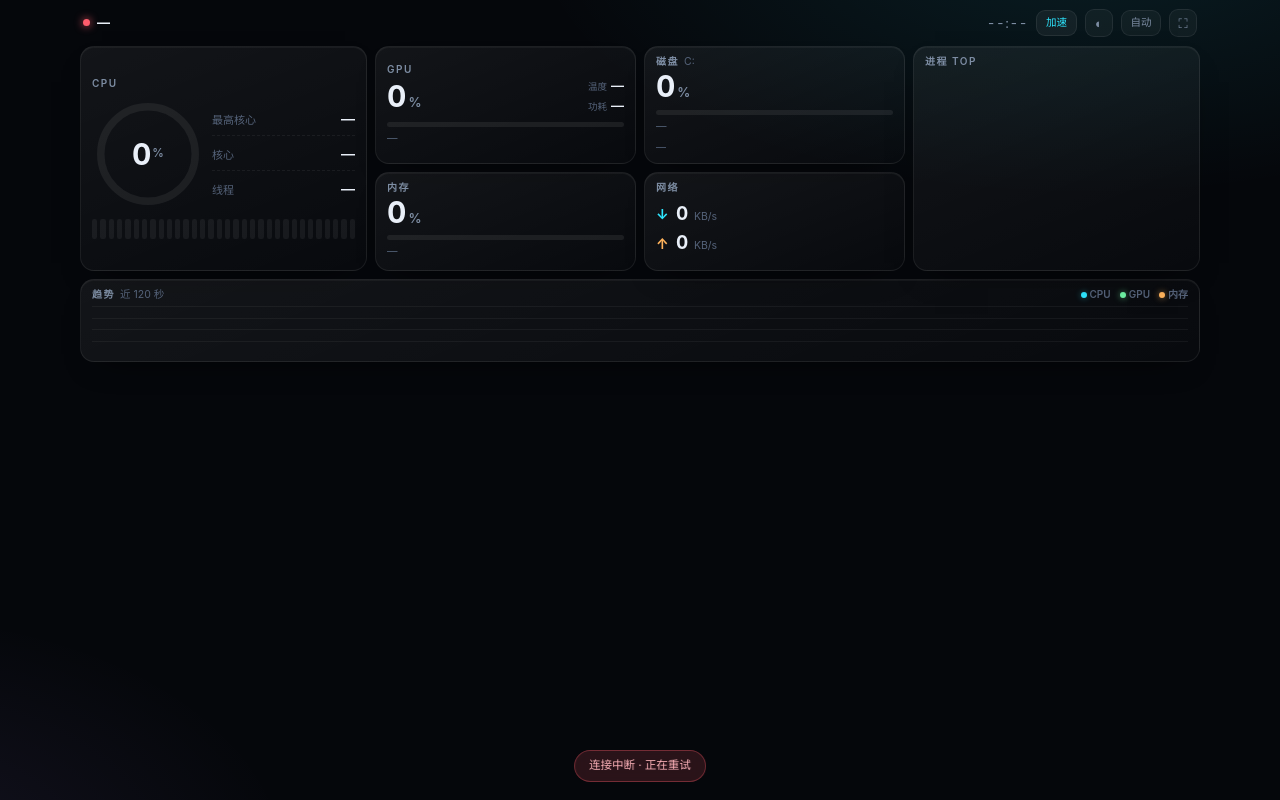
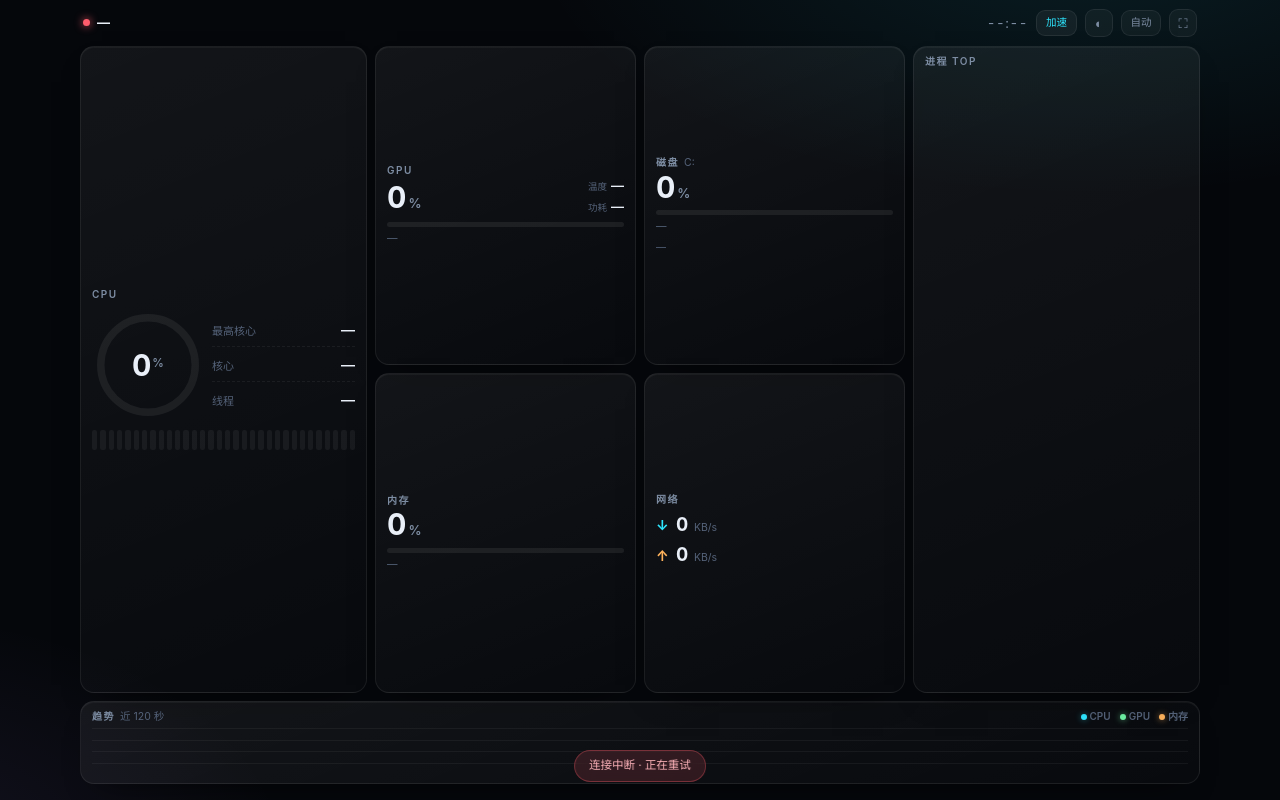
Before and after one commit to Riky1994/phone-screen-monitor, a plain HTML site: page web/index.html in a window 1280 px wide. Drawn offline with Linux system fonts and the light colour scheme; no server answers.

Commit message:
style: 横屏余量分给卡片行，趋势图 46px 贴底，卡片内容居中

```diff
--- a/web/index.html
+++ b/web/index.html
@@ -115,8 +115,8 @@
       "cpu   gpu   disk  proc"
       "cpu   mem   net   proc"
       "chart chart chart chart";
-    grid-template-rows:auto auto auto;
-    align-content:start;
+    grid-template-rows:1fr 1fr auto;
+    align-content:stretch;
   }
   html[data-layout="wide"] .page[data-page="2"]{
     grid-template-columns:1fr 1fr;
@@ -327,6 +327,11 @@
 
   /* ---------- 横屏紧凑化：一屏放下全部卡片 ---------- */
   html[data-layout="wide"] .card{padding:8px 11px 9px;border-radius:14px}
+  html[data-layout="wide"] .card-mem,
+  html[data-layout="wide"] .card-disk,
+  html[data-layout="wide"] .card-net,
+  html[data-layout="wide"] .card-fps,
+  html[data-layout="wide"] .card-vram{display:flex;flex-direction:column;justify-content:center}
   html[data-layout="wide"] .lbl{font-size:10px;gap:5px}
   html[data-layout="wide"] .big b{font-size:30px}
   html[data-layout="wide"] .big{margin-top:2px}
```
